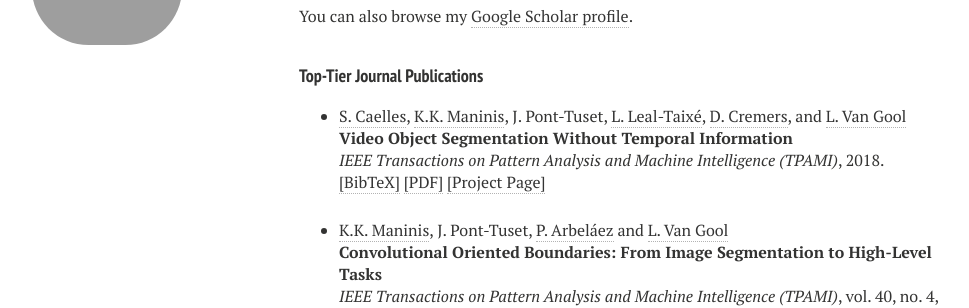
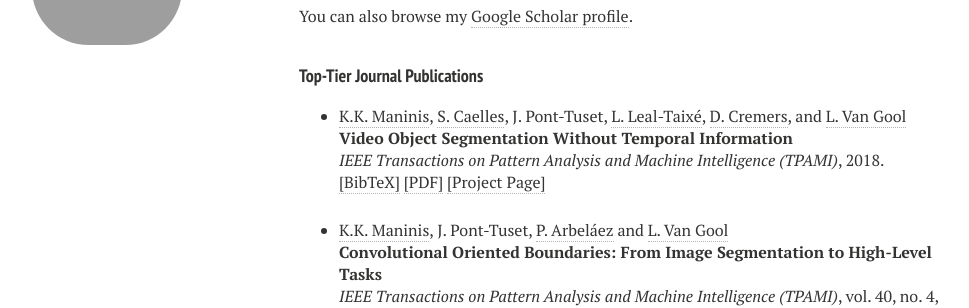
Before and after one commit to jponttuset/jponttuset.github.io, a Jekyll site: the page built from publications.md, in a window 1280 px wide and 900 px high. Shown: the part 152-460 px from the top of the window, without its empty margins (21-990 px from the left). Built offline with Jekyll 4.4.1, drawn with Linux system fonts in a browser that asks for light colours; nearby versions of some CDN libraries; some of the changed lines change nothing that is shown.

Commit message:
Minor edits

```diff
--- a/_layouts/publications.html
+++ b/_layouts/publications.html
@@ -87,18 +87,18 @@ div.bibtex pre { font-size: 75%; overflow: auto;  width: 100%; padding: 0em 0em;
 <ul class="biblist">
 <!-- Item: Maninis2018b -->
 <li ><p>
-<a href="https://ch.linkedin.com/in/sergicaelles" target="_blank">S. Caelles</a>, <a href="http://www.vision.ee.ethz.ch/~kmaninis" target="_blank">K.K. Maninis</a>, J. Pont-Tuset, <a href="https://lealtaixe.github.io" target="_blank">L. Leal-Taixé</a>,
+<a href="http://www.vision.ee.ethz.ch/~kmaninis" target="_blank">K.K. Maninis</a>, <a href="https://ch.linkedin.com/in/sergicaelles" target="_blank">S. Caelles</a>, J. Pont-Tuset, <a href="https://lealtaixe.github.io" target="_blank">L. Leal-Taixé</a>,
 <a href="http://vision.in.tum.de/members/cremers" target="_blank">D. Cremers</a>, and <a href="http://www.vision.ee.ethz.ch/members/get_member.cgi?id=1" target="_blank">L. Van Gool</a>
 <br><b>Video Object Segmentation Without Temporal Information</b><br>
 <i>IEEE Transactions on Pattern Analysis and Machine Intelligence (TPAMI)</i>, 2018.
 <br />
-<a href="javascript:toggleBibtex('Maninis2018b')">[BibTeX]</a>
+<a href="javascript:toggleBibtex('Maninis2018c')">[BibTeX]</a>
 <a href="https://arxiv.org/pdf/1709.06031" target="_blank">[PDF]</a> <a href="http://www.vision.ee.ethz.ch/~cvlsegmentation/osvos-s/"  target="_blank">[Project Page]</a>
 </p>
-<div id="bib_Maninis2018b" class="bibtex noshow">
+<div id="bib_Maninis2018c" class="bibtex noshow">
 <pre>
-@Article{Maninis2018b,
-  author = {K.K. Maninis and S. Caelles and Y. Chen and J. Pont-Tuset and L. Leal-Taix\'e and D. Cremers and L. Van Gool},
+@Article{Maninis2018c,
+  author = {K.K. Maninis and S. Caelles and Y. Chen and J. Pont-Tuset and L. Leal-Taix\'e and D. Cremers and L. {Van Gool},
   title = {Video Object Segmentation Without Temporal Information},
   journal = {IEEE Transactions on Pattern Analysis and Machine Intelligence (TPAMI)},
   year = {2018}
@@ -119,7 +119,7 @@ div.bibtex pre { font-size: 75%; overflow: auto;  width: 100%; padding: 0em 0em;
 <div id="bib_Maninis2018" class="bibtex noshow">
 <pre>
 @article{Maninis2018,
-  author = {Maninis, Kevis-Kokitsi and Pont-Tuset, Jordi and Arbel&aacute;ez, Pablo and Van Gool, Luc},
+  author = {Maninis, Kevis-Kokitsi and Pont-Tuset, Jordi and Arbel&aacute;ez, Pablo and {Van Gool}, Luc},
   title = {Convolutional Oriented Boundaries: From Image Segmentation to High-Level Tasks},
   journal = {IEEE Transactions on Pattern Analysis and Machine Intelligence (TPAMI)},
   year = {2018},
```
